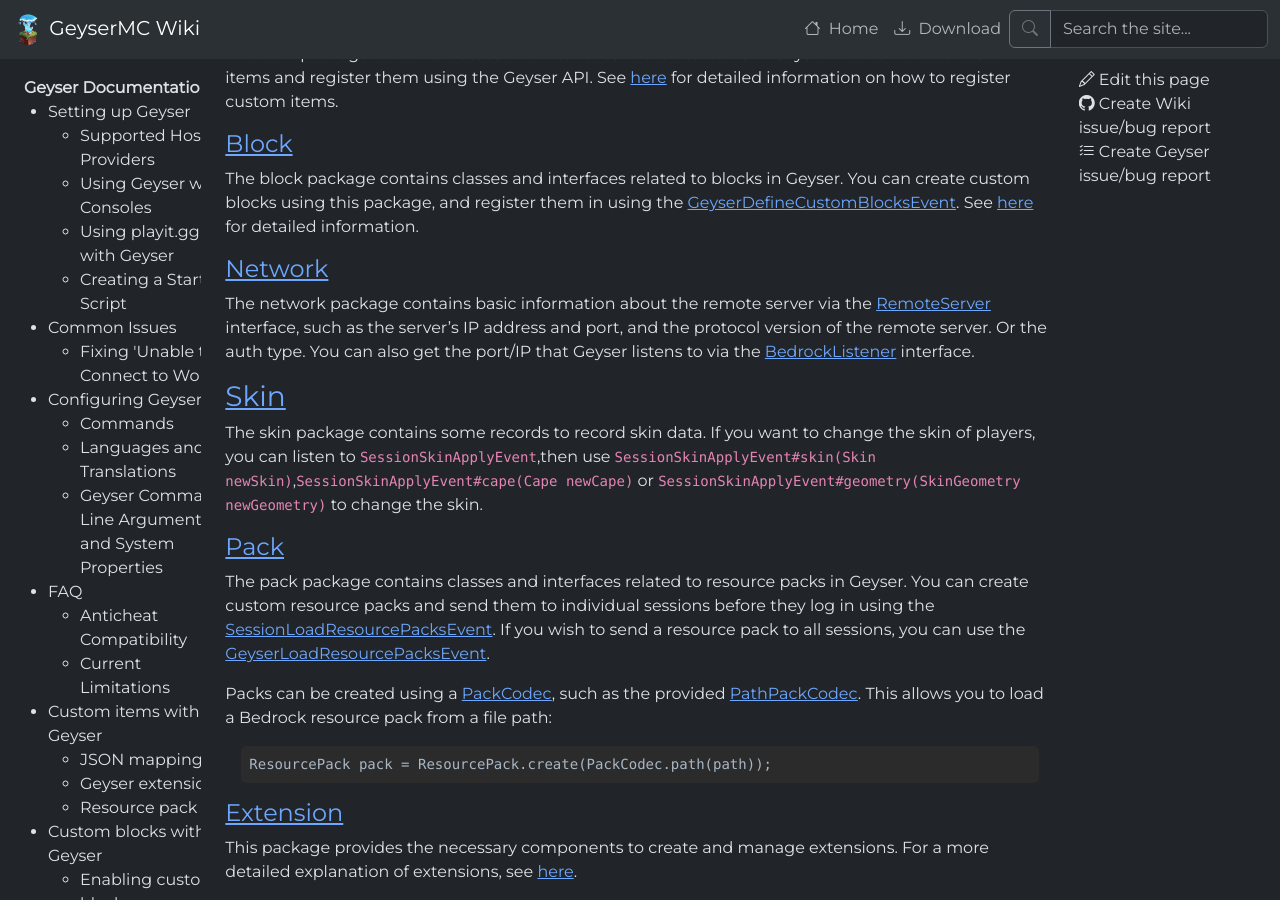
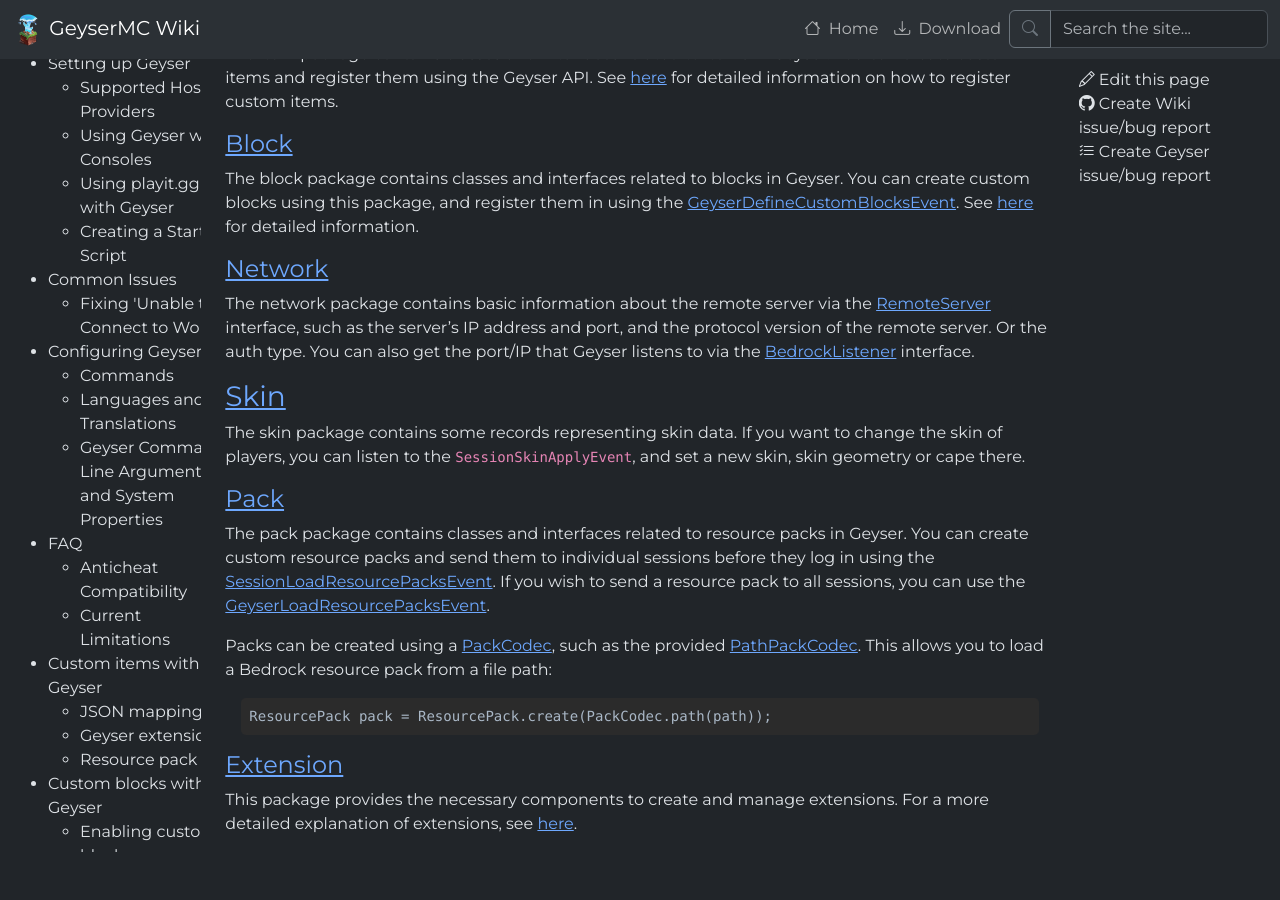
Before and after one commit to GeyserMC/GeyserWiki, a Jekyll site: the page built from _docs/geyser/api.md, in a window 1280 px wide and 900 px high, scrolled down 1963 px. Built offline with Jekyll 4.4.1, drawn with Linux system fonts in a browser that asks for light colours; after the commit the page ends 2815 px from its top, so only the background shows below that.

Commit message:
Update _docs/geyser/api.md
Co-authored-by: chris <github@onechris.mozmail.com>

```diff
--- a/_docs/geyser/api.md
+++ b/_docs/geyser/api.md
@@ -92,7 +92,7 @@
 You can also get the port/IP that Geyser listens to via the [BedrockListener](https://github.com/GeyserMC/Geyser/blob/master/api/src/main/java/org/geysermc/geyser/api/network/BedrockListener.java) interface.
 
 ### [Skin](https://github.com/GeyserMC/Geyser/tree/master/api/src/main/java/org/geysermc/geyser/api/skin)
-The skin package contains some records to record skin data. If you want to change the skin of players, you can listen to `SessionSkinApplyEvent`,then use `SessionSkinApplyEvent#skin(Skin newSkin)`,`SessionSkinApplyEvent#cape(Cape newCape)` or `SessionSkinApplyEvent#geometry(SkinGeometry newGeometry)` to change the skin.
+The skin package contains some records representing skin data. If you want to change the skin of players, you can listen to the `SessionSkinApplyEvent`, and set a new skin, skin geometry or cape there.
 
 #### [Pack](https://github.com/GeyserMC/Geyser/tree/master/api/src/main/java/org/geysermc/geyser/api/pack)
 The pack package contains classes and interfaces related to resource packs in Geyser. You can create custom resource packs and send them to individual sessions before they log in using the [SessionLoadResourcePacksEvent](https://github.com/GeyserMC/Geyser/blob/master/api/src/main/java/org/geysermc/geyser/api/event/bedrock/SessionLoadResourcePacksEvent.java).
```
